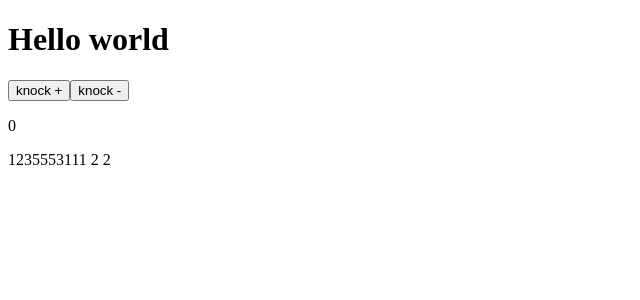
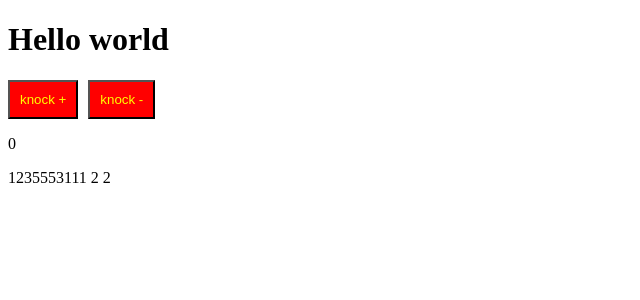
Before and after one commit to AlexFromNorth/webpack_1.0, a React app: page / in a window 1280 px wide. Shown: the top 300 px of the page, without its empty margins (0-640 px from the left). Built offline with nearby package versions, Linux system fonts and the light colour scheme.

Commit message:
added css and scss plugins and settings

```diff
--- a/package.json
+++ b/package.json
@@ -17,7 +17,11 @@
     "@types/react-dom": "^18.2.11",
     "@types/webpack": "^5.28.3",
     "@types/webpack-dev-server": "^4.7.2",
+    "css-loader": "^6.8.1",
     "html-webpack-plugin": "^5.5.3",
+    "sass": "^1.69.0",
+    "sass-loader": "^13.3.2",
+    "style-loader": "^3.3.3",
     "ts-loader": "^9.5.0",
     "ts-node": "^10.9.1",
     "typescript": "^5.2.2",
--- /dev/null
+++ b/src/components/App.scss
@@ -0,0 +1,9 @@
+button{
+    background-color: red;
+    padding: 10px;
+    margin-right: 10px;
+
+    span{
+        color: yellow;
+    }
+}
--- a/src/components/App.tsx
+++ b/src/components/App.tsx
@@ -1,4 +1,5 @@
 import React, { useState } from 'react'
+import './App.scss'
 
 export const App = () => {
   const [count, setCount] = useState(0)
@@ -8,8 +9,8 @@ export const App = () => {
   return (
     <div>
       <h1>Hello world</h1>
-      <button onClick={()=>{math(1)}}>knock +</button>
-      <button onClick={()=>{math(-1)}}>knock -</button>
+      <button onClick={()=>{math(1)}}><span>knock +</span></button>
+      <button onClick={()=>{math(-1)}}><span>knock -</span></button>
       <p>{count}</p>
     </div>
   )
--- a/webpack.config.ts
+++ b/webpack.config.ts
@@ -33,6 +33,10 @@ export default (env: EnvVariables) => {
     module: {
       rules: [
         {
+          test: /\.s[ac]ss$/i,
+          use: ["style-loader", "css-loader", "sass-loader"],
+        },
+        {
           test: /\.tsx?$/,
           use: "ts-loader",
           exclude: /node_modules/,
```
Also changed, not shown: 1 other file (tests, documents, lock files or other folders).
